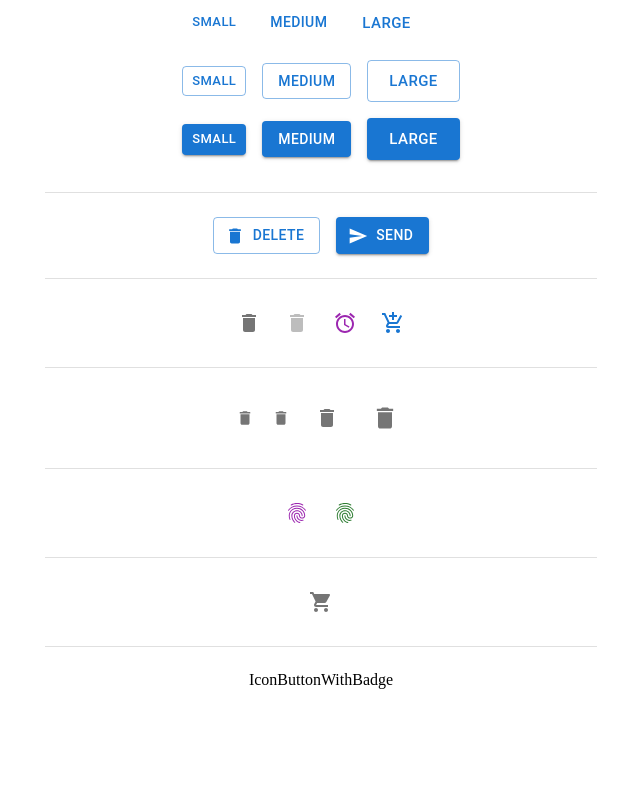
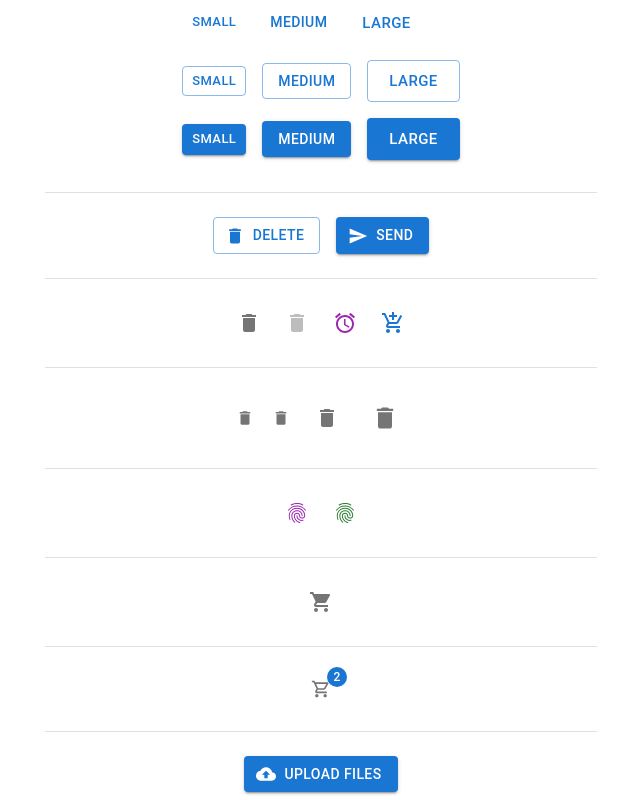
Before and after one commit to watcharakornton/mui_tutorials, a React (Vite) app: page / in a window 1280 px wide. Shown: the part 296-1096 px from the top of the page, without its empty margins (319-959 px from the left). Before the commit the page ends 993 px from the top, so only its background shows below. Built offline with nearby package versions, Linux system fonts and the light colour scheme.

Commit message:
Add InputFileUpload into Button Component

```diff
--- a/src/App.jsx
+++ b/src/App.jsx
@@ -13,6 +13,7 @@ import {
   IconButtonColors,
   LoadingIconButton,
   IconButtonWithBadge,
+  InputFileUpload,
 } from './inputs/ButtonComponent';
 
 
@@ -58,6 +59,8 @@ function App() {
         <LoadingIconButton />
         <Divider sx={{ width: "100%" }} />
         <IconButtonWithBadge />
+        <Divider sx={{ width: "100%" }} />
+        <InputFileUpload />
       </Stack>
     </Container>
   )
--- a/src/inputs/ButtonComponent.jsx
+++ b/src/inputs/ButtonComponent.jsx
@@ -1,17 +1,61 @@
 import * as React from 'react';
-import { Stack, Box, Button, IconButton, Tooltip } from '@mui/material';
+import { styled } from '@mui/material/styles'
+import { Stack, Box, Button, IconButton, Tooltip, Badge, badgeClasses } from '@mui/material';
 import {
     Delete as DeleteIcon,
     Send as SendIcon,
     Alarm as AlarmIcon,
     AddShoppingCart as AddShoppingCartIcon,
     ShoppingCart as ShoppingCartIcon,
-    Fingerprint
+    ShoppingCartOutlined as ShoppingCartOutlinedIcon,
+    Fingerprint,
+    CloudUpload as CloudUploadIcon,
 } from '@mui/icons-material';
 
+export const InputFileUpload = () => {
+    const VisuallyHiddenInput = styled('input')({
+        clip: 'react(0 0 0 0)',
+        clipPath: 'inset(50%)',
+        height: 1,
+        overflow: 'hidden',
+        position: 'absolute',
+        bottom: 0,
+        left: 0,
+        whiteSpace: 'nowrap',
+        width: 1,
+    });
+
+    return (
+        <Button
+            component="label"
+            role={undefined}
+            variant="contained"
+            tabIndex={-1}
+            startIcon={<CloudUploadIcon />}
+        >
+            Upload files
+            <VisuallyHiddenInput
+                type="file"
+                onChange={(event) => console.log(event.target.files)}
+                multiple
+            />
+        </Button>
+    )
+}
+
 export const IconButtonWithBadge = () => {
+    const CartBadge = styled(Badge)`
+        & .${badgeClasses.badge} {
+            top: -12px;
+            right: -6px;
+        }
+    `;
+
     return (
-        <div>IconButtonWithBadge</div>
+        <IconButton>
+            <ShoppingCartOutlinedIcon fontSize="small" />
+            <CartBadge badgeContent={2} color="primary" overlap="circular" />
+        </IconButton>
     )
 }
 
```
